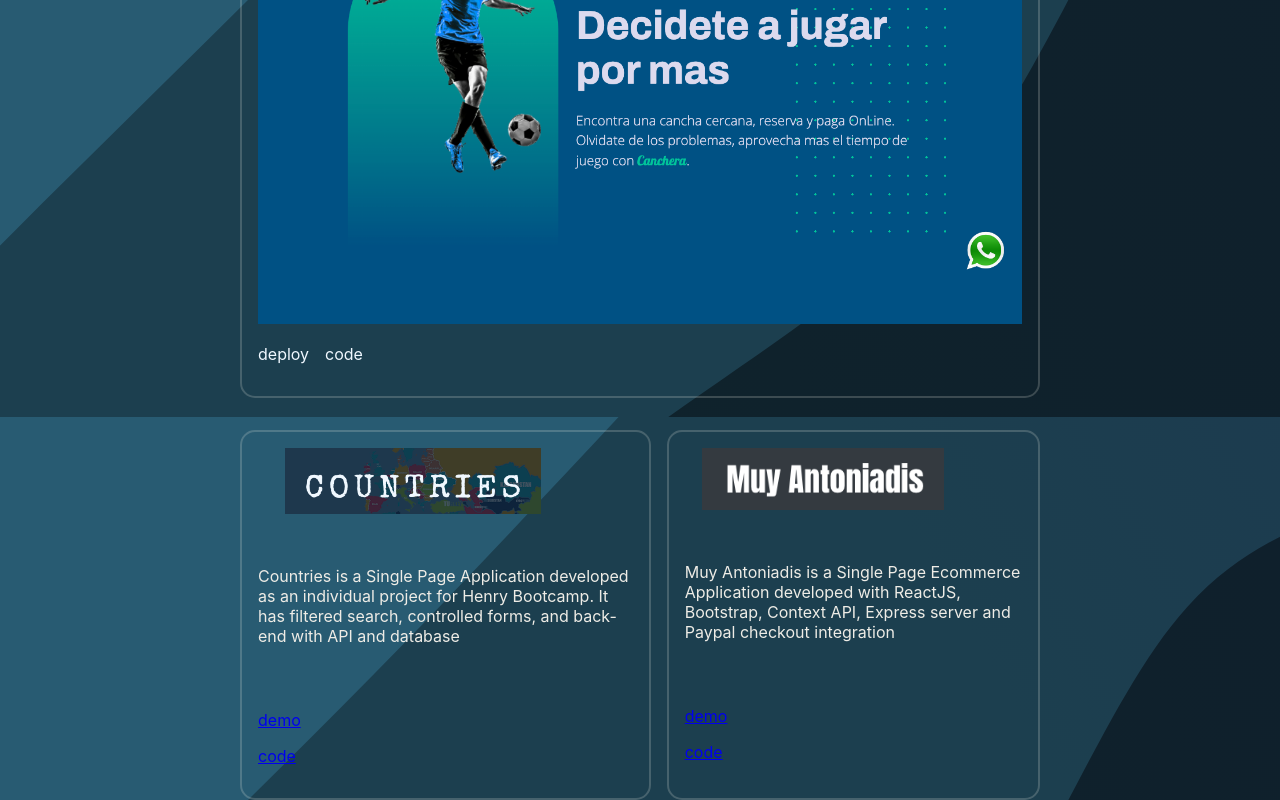
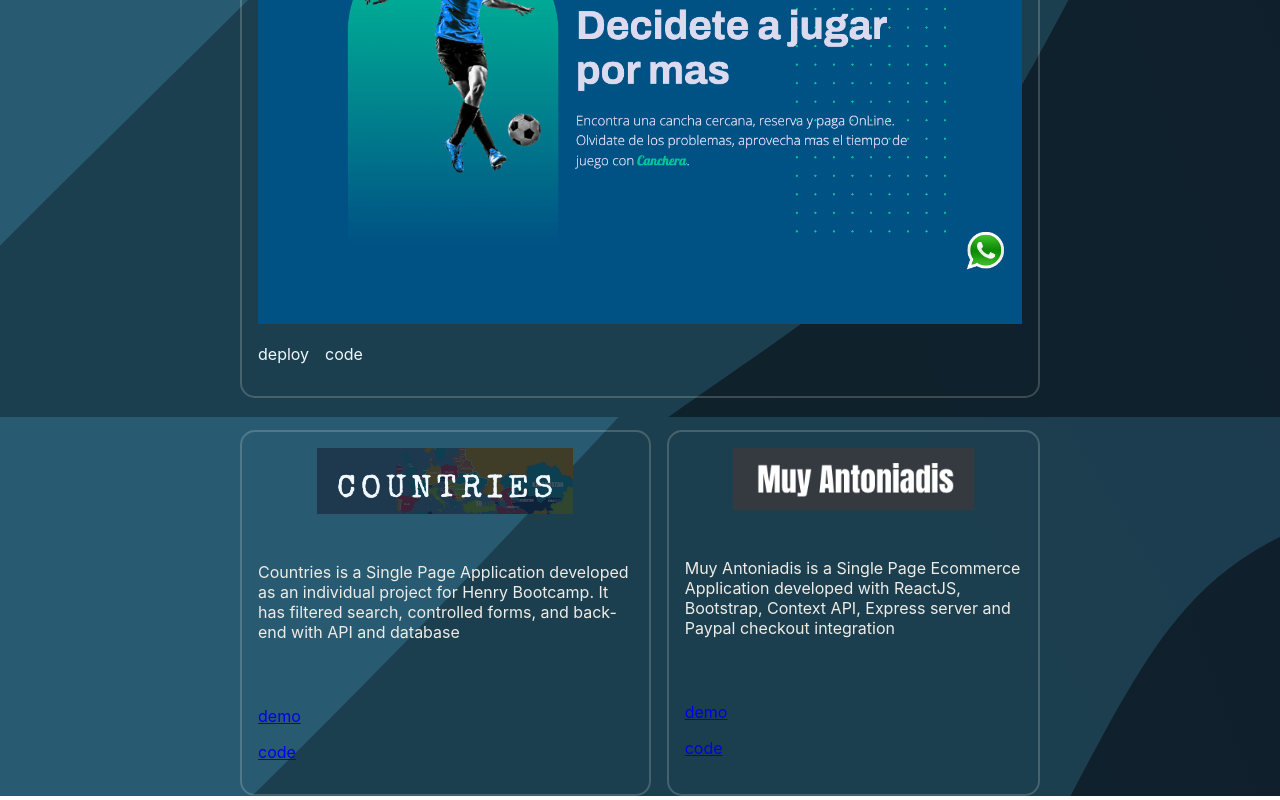
Before and after one commit to jonrovner/portfolio, a React (Create React App) app: page / in a window 1280 px wide. Shown: the part 1183-1983 px from the top of the page. Built offline with nearby package versions, Linux system fonts and the light colour scheme.

Commit message:
css cleanup

```diff
--- a/src/App.css
+++ b/src/App.css
@@ -201,6 +201,10 @@
 }
 .otherProjects .projectHead .title{
   max-width: 20rem;
+  display: flex;
+  flex-direction: column;
+  align-items: center;
+  justify-content: center;
 
 
 }
@@ -214,6 +218,3 @@
   justify-content: center;
 
 }
-.otherProjects .projectHead img{
-
-}
```
